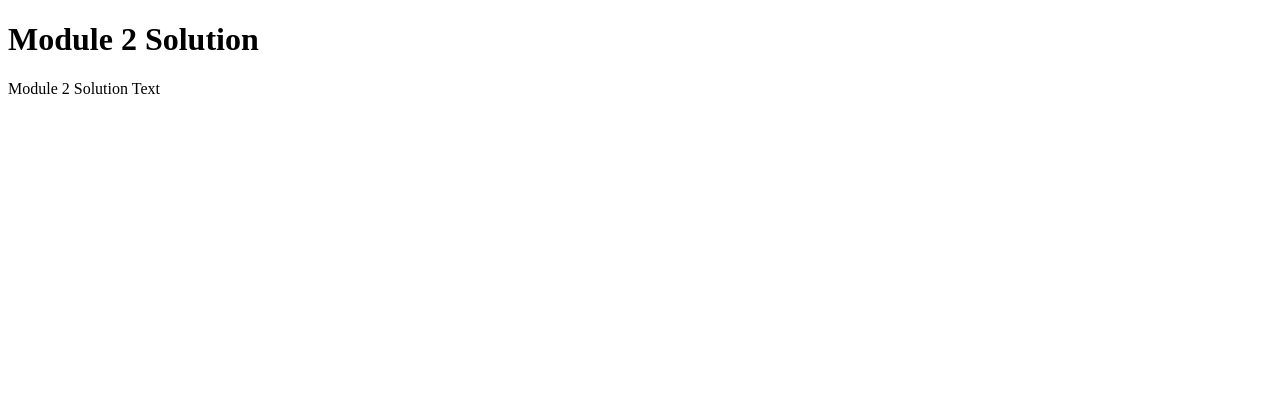
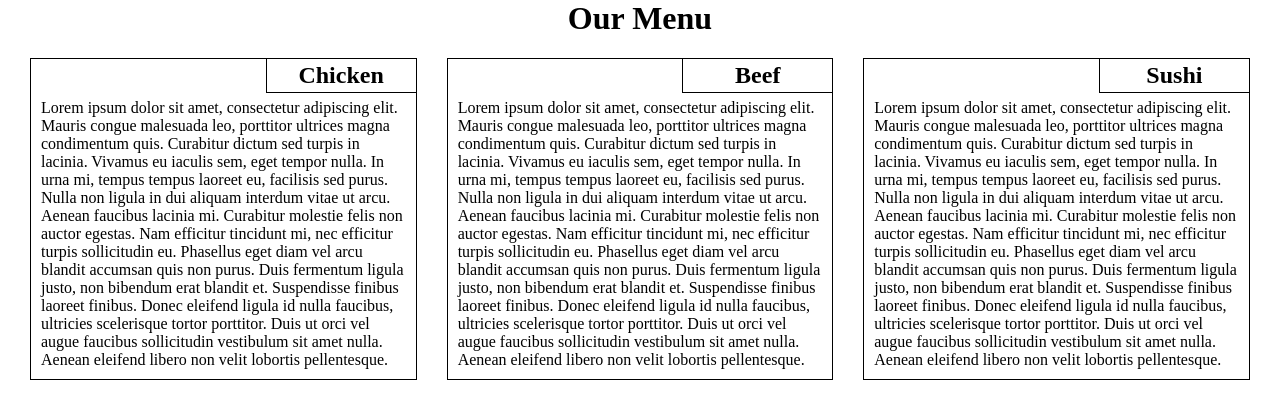
Before and after one commit to meFargot/coursera, a plain HTML site: page module2-solution/index.html in a window 1280 px wide. Drawn offline with Linux system fonts and the light colour scheme.

Commit message:
HTML and CSS

```diff
--- a/module2-solution/css/style.css
+++ b/module2-solution/css/style.css
@@ -0,0 +1,70 @@
+* {
+	margin: 0;
+	padding: 0;
+	box-sizing: border-box;
+}
+
+h1 {
+	text-align: center;
+	margin-bottom: 21px;
+}
+
+section {
+	position: relative;
+	border: 1px solid black;
+	margin-left: 15px;
+	margin-right: 15px;
+	margin-bottom: 30px;
+	padding: 0px 10px 10px 10px;
+}
+
+section h2 {
+	position: absolute;
+	top: 0;
+	right: 0;
+	border-bottom: 1px solid black;
+	border-left: 1px solid black;
+	padding: 3px;
+	width: 150px;
+	text-align: center;
+}
+
+/*#Chicken {
+	background-color:
+}*/
+
+section p {
+	margin-top: 40px;
+}
+
+.container {
+  margin-right: auto;
+  margin-left: auto;
+  padding-right: 15px;
+  padding-left: 15px;
+}
+
+.row {
+  width: 100%;
+}
+
+@media (min-width: 992px) {
+	.col-lg-4 {
+		float: left;
+		width: 33.33%;
+	}
+}
+
+@media (min-width: 768px) and (max-width: 991px) {
+	.col-md-6, .col-md-12 {
+		float: left;
+	}
+
+	.col-md-6 {
+		width: 50%;
+	}
+
+	.col-md-12 {
+		width: 100%;
+	}
+}
--- a/module2-solution/index.html
+++ b/module2-solution/index.html
@@ -2,9 +2,31 @@
 <html>
 <head>
 	<title>Module 2 Solution</title>
+	<link rel="stylesheet" href="css/style.css">
 </head>
 <body>
-<h1>Module 2 Solution</h1>
-<div><p>Module 2 Solution Text</p></div>
+<h1>Our Menu</h1>
+<div class="container">
+	<div class="row">
+		<div class="col-lg-4 col-md-6">
+			<section>
+			<h2 id="Chicken">Chicken</h2>
+			<p>Lorem ipsum dolor sit amet, consectetur adipiscing elit. Mauris congue malesuada leo, porttitor ultrices magna condimentum quis. Curabitur dictum sed turpis in lacinia. Vivamus eu iaculis sem, eget tempor nulla. In urna mi, tempus tempus laoreet eu, facilisis sed purus. Nulla non ligula in dui aliquam interdum vitae ut arcu. Aenean faucibus lacinia mi. Curabitur molestie felis non auctor egestas. Nam efficitur tincidunt mi, nec efficitur turpis sollicitudin eu. Phasellus eget diam vel arcu blandit accumsan quis non purus. Duis fermentum ligula justo, non bibendum erat blandit et. Suspendisse finibus laoreet finibus. Donec eleifend ligula id nulla faucibus, ultricies scelerisque tortor porttitor. Duis ut orci vel augue faucibus sollicitudin vestibulum sit amet nulla. Aenean eleifend libero non velit lobortis pellentesque.</p>
+			</section>
+		</div>
+		<div class="col-lg-4 col-md-6">
+			<section>
+			<h2 id="Beef">Beef</h2>
+			<p>Lorem ipsum dolor sit amet, consectetur adipiscing elit. Mauris congue malesuada leo, porttitor ultrices magna condimentum quis. Curabitur dictum sed turpis in lacinia. Vivamus eu iaculis sem, eget tempor nulla. In urna mi, tempus tempus laoreet eu, facilisis sed purus. Nulla non ligula in dui aliquam interdum vitae ut arcu. Aenean faucibus lacinia mi. Curabitur molestie felis non auctor egestas. Nam efficitur tincidunt mi, nec efficitur turpis sollicitudin eu. Phasellus eget diam vel arcu blandit accumsan quis non purus. Duis fermentum ligula justo, non bibendum erat blandit et. Suspendisse finibus laoreet finibus. Donec eleifend ligula id nulla faucibus, ultricies scelerisque tortor porttitor. Duis ut orci vel augue faucibus sollicitudin vestibulum sit amet nulla. Aenean eleifend libero non velit lobortis pellentesque.</p>
+			</section>
+		</div>
+		<div class="col-lg-4  col-md-12">
+			<section>
+			<h2 id="Sushi">Sushi</h2>
+			<p>Lorem ipsum dolor sit amet, consectetur adipiscing elit. Mauris congue malesuada leo, porttitor ultrices magna condimentum quis. Curabitur dictum sed turpis in lacinia. Vivamus eu iaculis sem, eget tempor nulla. In urna mi, tempus tempus laoreet eu, facilisis sed purus. Nulla non ligula in dui aliquam interdum vitae ut arcu. Aenean faucibus lacinia mi. Curabitur molestie felis non auctor egestas. Nam efficitur tincidunt mi, nec efficitur turpis sollicitudin eu. Phasellus eget diam vel arcu blandit accumsan quis non purus. Duis fermentum ligula justo, non bibendum erat blandit et. Suspendisse finibus laoreet finibus. Donec eleifend ligula id nulla faucibus, ultricies scelerisque tortor porttitor. Duis ut orci vel augue faucibus sollicitudin vestibulum sit amet nulla. Aenean eleifend libero non velit lobortis pellentesque.</p>
+			</section>
+		</div>
+	</div>
+</div>
 </body>
 </html>
```
